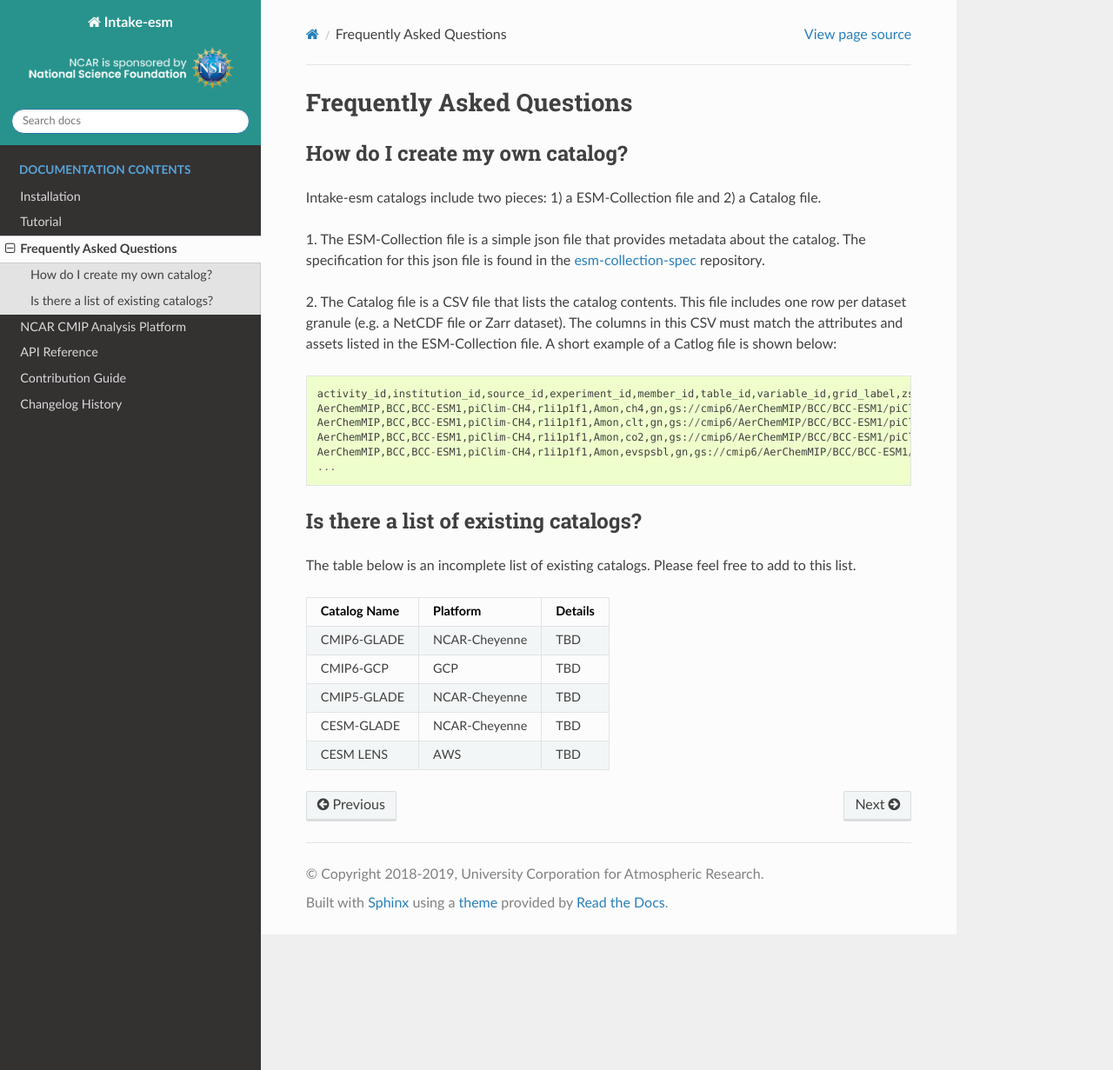
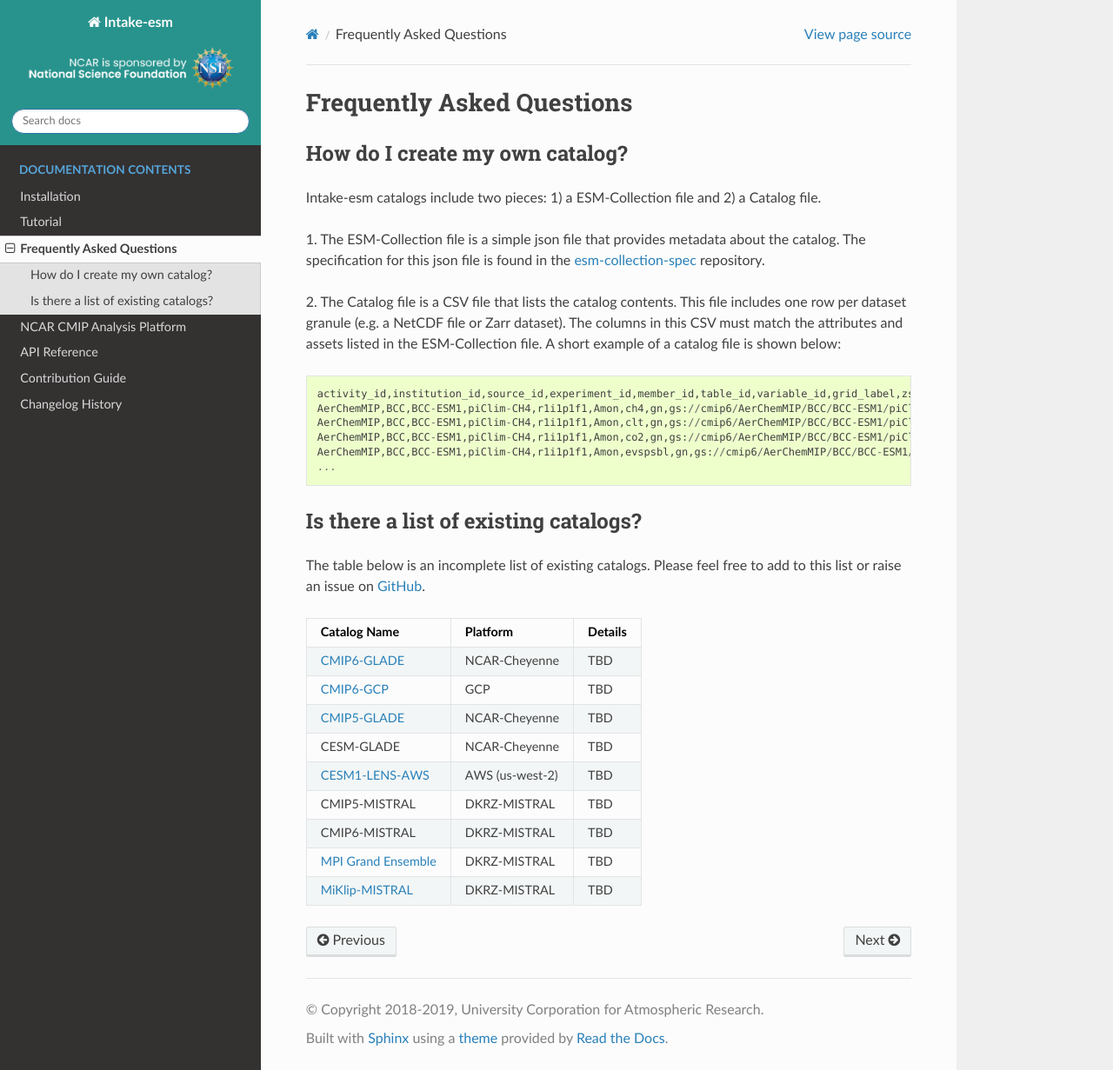
Before and after one commit to intake/intake-esm, a Sphinx documentation site: the page built from docs/source/faq.rst, in a window 1280 px wide and 1231 px high. Shown: the whole window at 87% size. Built offline with Sphinx 7.4.7 and the Read the Docs theme 2.0.0, drawn with Linux system fonts in a browser that asks for light colours; the version number could not be read and is left out.

Commit message:
Update catalog list

```diff
--- a/docs/source/conf.py
+++ b/docs/source/conf.py
@@ -41,6 +41,7 @@ extensions = [
     'sphinx.ext.doctest',
     'sphinx.ext.intersphinx',
     'sphinx.ext.extlinks',
+    'sphinx.ext.intersphinx',
     'numpydoc',
     'IPython.sphinxext.ipython_console_highlighting',
     'IPython.sphinxext.ipython_directive',
--- a/docs/source/faq.rst
+++ b/docs/source/faq.rst
@@ -15,7 +15,7 @@ repository.
 2. The Catalog file is a CSV file that lists the catalog contents. This file
 includes one row per dataset granule (e.g. a NetCDF file or Zarr dataset).
 The columns in this CSV must match the attributes and assets listed in the
-ESM-Collection file. A short example of a Catlog file is shown below::
+ESM-Collection file. A short example of a catalog file is shown below::
 
     activity_id,institution_id,source_id,experiment_id,member_id,table_id,variable_id,grid_label,zstore,dcpp_init_year
     AerChemMIP,BCC,BCC-ESM1,piClim-CH4,r1i1p1f1,Amon,ch4,gn,gs://cmip6/AerChemMIP/BCC/BCC-ESM1/piClim-CH4/r1i1p1f1/Amon/ch4/gn/,
@@ -28,18 +28,34 @@ Is there a list of existing catalogs?
 -------------------------------------
 
 The table below is an incomplete list of existing catalogs.
-Please feel free to add to this list.
+Please feel free to add to this list or raise an issue on `GitHub <https://github.com/NCAR/intake-esm/issues/new>`_.
 
-+-------------------+--------------------+-----------------+
-| Catalog Name      | Platform           | Details         |
-+===================+====================+=================+
-| CMIP6-GLADE       | NCAR-Cheyenne      | TBD             |
-+-------------------+--------------------+-----------------+
-| CMIP6-GCP         | GCP                | TBD             |
-+-------------------+--------------------+-----------------+
-| CMIP5-GLADE       | NCAR-Cheyenne      | TBD             |
-+-------------------+--------------------+-----------------+
-| CESM-GLADE        | NCAR-Cheyenne      | TBD             |
-+-------------------+--------------------+-----------------+
-| CESM LENS         | AWS                | TBD             |
-+-------------------+--------------------+-----------------+
++-------------------------+-----------------+-----------------+
+| Catalog Name            | Platform        | Details         |
++=========================+=================+=================+
+| `CMIP6-GLADE`_          | NCAR-Cheyenne   | TBD             |
++-------------------------+-----------------+-----------------+
+| `CMIP6-GCP`_            | GCP             | TBD             |
++-------------------------+-----------------+-----------------+
+| `CMIP5-GLADE`_          | NCAR-Cheyenne   | TBD             |
++-------------------------+-----------------+-----------------+
+| CESM-GLADE              | NCAR-Cheyenne   | TBD             |
++-------------------------+-----------------+-----------------+
+| `CESM1-LENS-AWS`_       | AWS (us-west-2) | TBD             |
++-------------------------+-----------------+-----------------+
+| CMIP5-MISTRAL           | DKRZ-MISTRAL    | TBD             |
++-------------------------+-----------------+-----------------+
+| CMIP6-MISTRAL           | DKRZ-MISTRAL    | TBD             |
++-------------------------+-----------------+-----------------+
+| `MPI Grand Ensemble`_   | DKRZ-MISTRAL    | TBD             |
++-------------------------+-----------------+-----------------+
+| `MiKlip-MISTRAL`_       | DKRZ-MISTRAL    | TBD             |
++-------------------------+-----------------+-----------------+
+
+
+.. _MPI Grand Ensemble: https://www.mpimet.mpg.de/en/grand-ensemble/
+.. _MiKlip-MISTRAL: https://www.mpimet.mpg.de/en/science/projects/miklip-projekt/
+.. _CMIP6-GLADE: ./cmip_ap.html
+.. _CMIP5-GLADE: ./cmip_ap.html
+.. _CESM1-LENS-AWS: https://registry.opendata.aws/ncar-cesm-lens/
+.. _CMIP6-GCP: https://pangeo-data.github.io/pangeo-datastore/cmip6_pangeo.html
```
